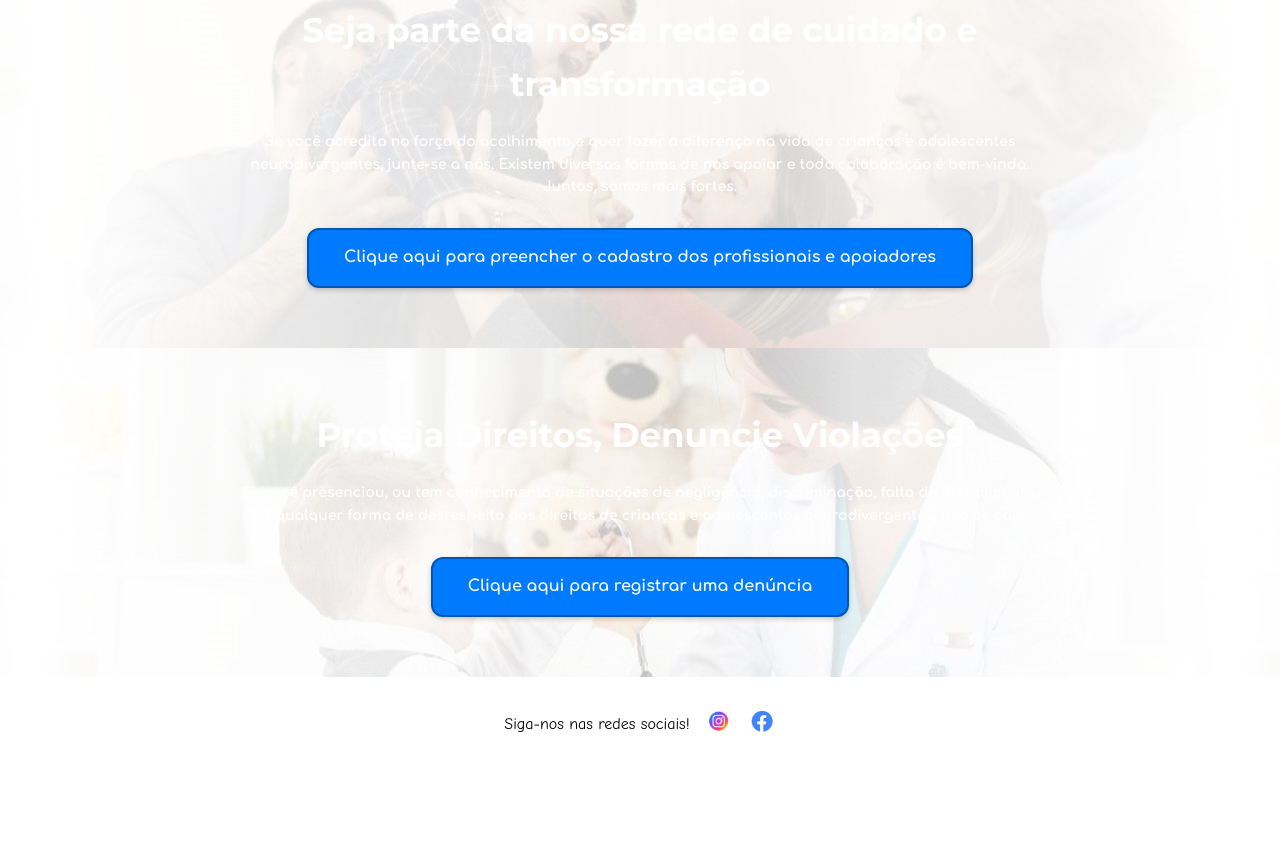
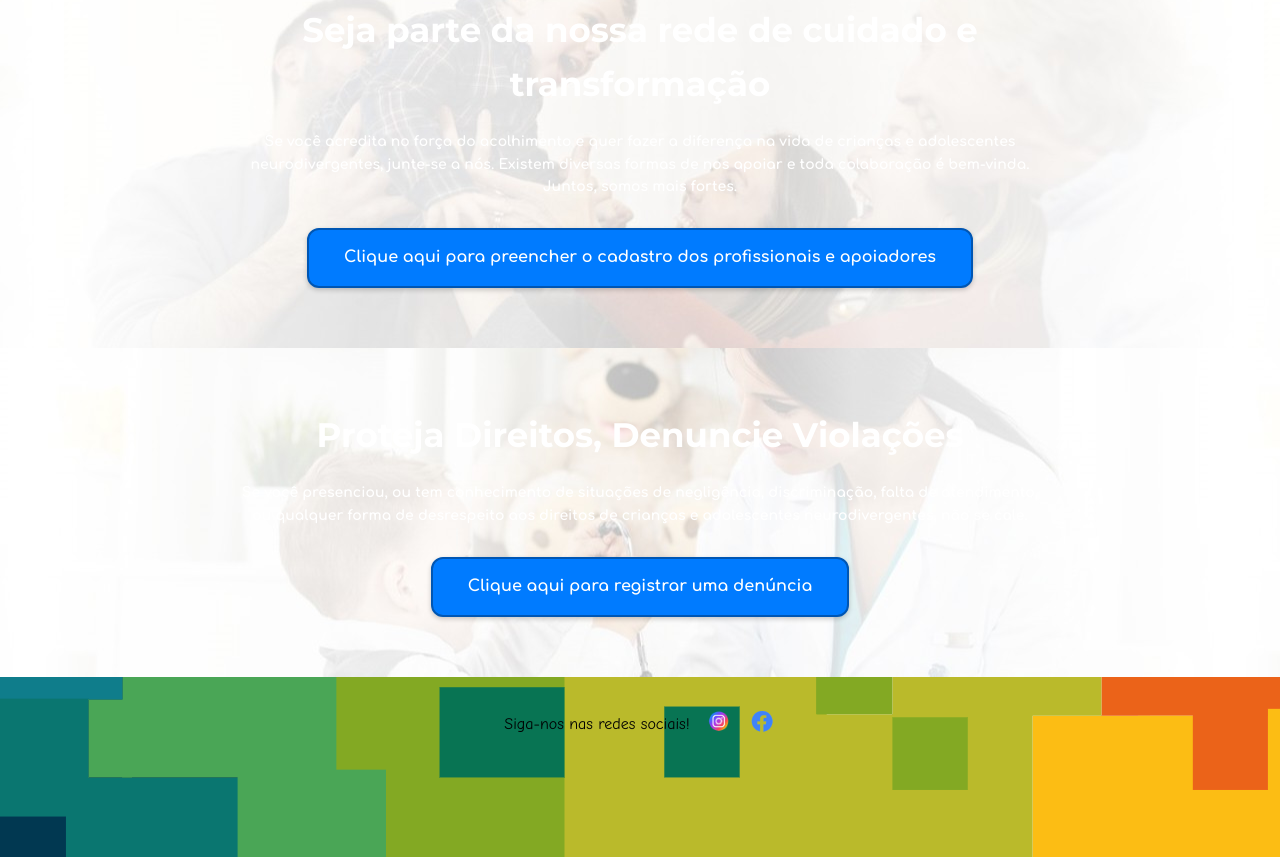
Before and after one commit to afinjaboticabal/afinjaboticabal.github.io, a plain HTML site: page index.html in a window 1280 px wide. Shown: the part 1461-2318 px from the top of the page. Drawn offline with Linux system fonts and the light colour scheme; a web font is replaced by a local one.

Commit message:
Update style.css

```diff
--- a/style.css
+++ b/style.css
@@ -185,7 +185,7 @@ body {
 /* --- RODAPÉ --- */
 .main-footer {
     /* Aplicando a barra repetitiva no fundo do rodapé */
-    background-image: url('imagens/padrao-rodape.png'); /* << Sua nova imagem de padrão do rodapé */
+    background-image: url('imagens/BarraInferior.png'); /* << Sua nova imagem de padrão do rodapé */
     background-repeat: repeat-x;
     background-position: center bottom; /* Alinha o padrão na parte de baixo */
     height: 180px; /* << SUBSTITUA PELA ALTURA EXATA da sua imagem padrao-rodape.png */
```
